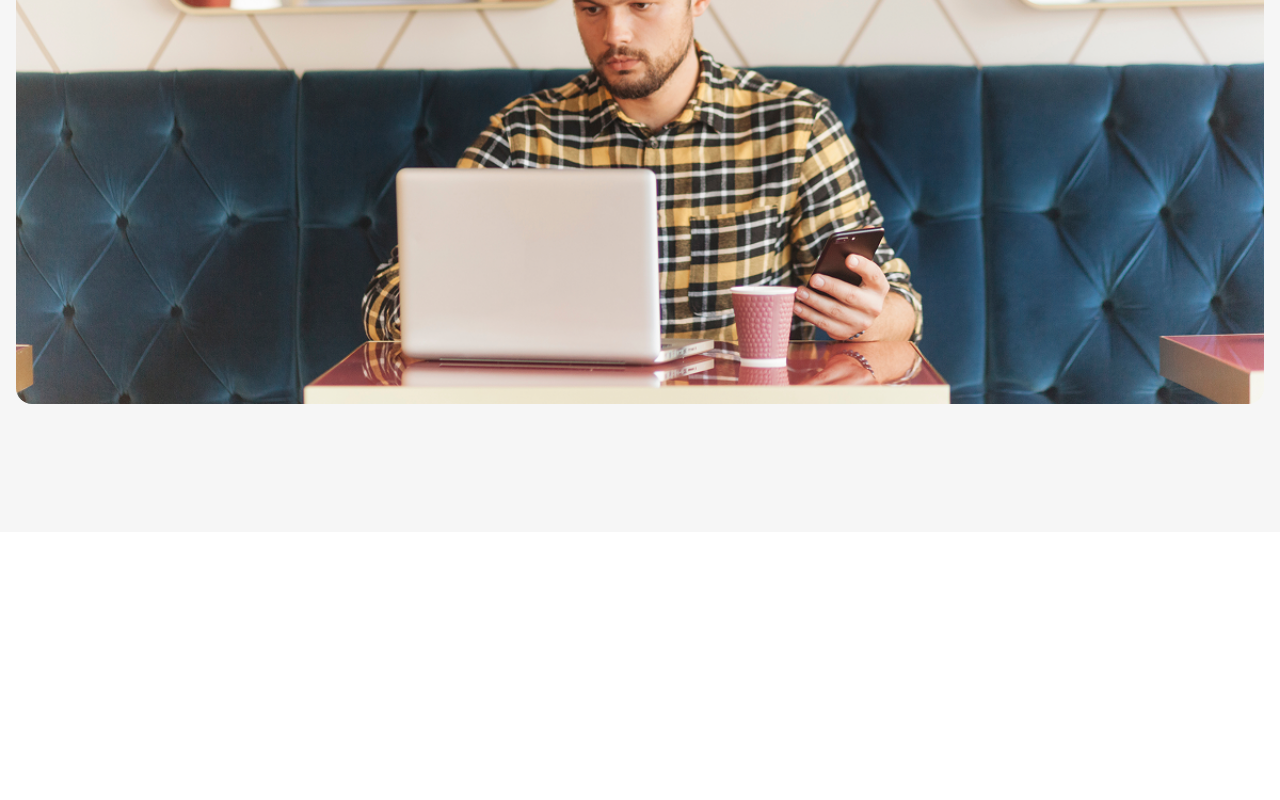
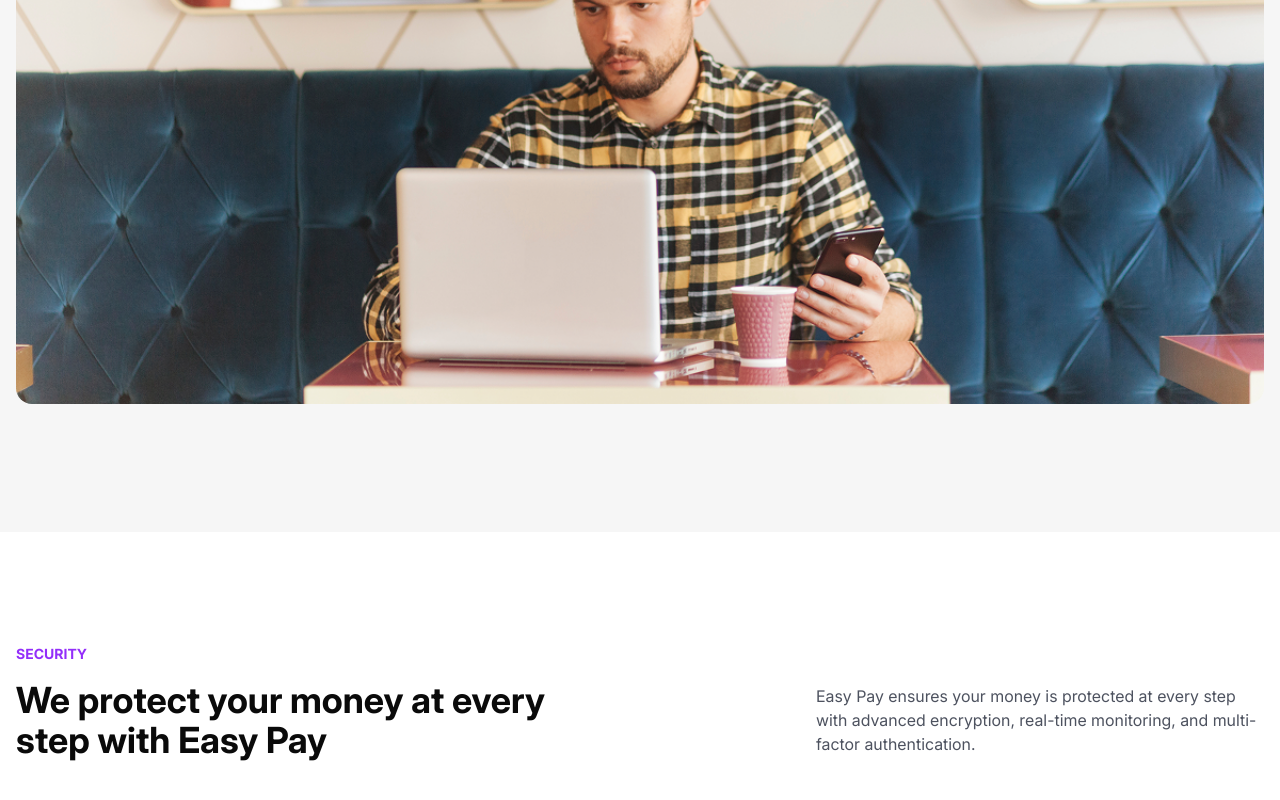
Before and after one commit to md-zeon/easy-pay, a Next.js app: page / in a window 1280 px wide. Shown: the part 2381-3181 px from the top of the page. Before the commit the page ends 2913 px from the top, so only its background shows below. Built offline with nearby package versions, Linux system fonts and the light colour scheme.

Commit message:
Security Header Section Design Complete

```diff
--- a/app/page.tsx
+++ b/app/page.tsx
@@ -1,6 +1,7 @@
 import Features from "@/components/Features";
 import Hero from "@/components/Hero";
 import HowItWorks from "@/components/HowItWorks";
+import Security from "@/components/Security";
 
 export default function Home() {
   return (
@@ -13,6 +14,9 @@ export default function Home() {
 
       {/* How it works Section */}
       <HowItWorks />
+
+      {/* Security Section */}
+      <Security />
     </>
   );
 }
--- /dev/null
+++ b/components/Security.tsx
@@ -0,0 +1,18 @@
+const Security = () => {
+    return (
+        <section className='px-4 max-w-[1440px] mx-auto'>
+            <h2 className="text-[#932EFA] uppercase text-sm font-bold mb-4">SECURITY</h2>
+            <div className="flex flex-col md:flex-row justify-between items-center gap-10 mb-12">
+                <h1 className="text-4xl font-bold w-xl">
+                    We protect your money at every step with Easy Pay
+                </h1>
+                <p className="text-[#4D525F] w-xl md:w-md">
+                    Easy Pay ensures your money is protected at every step with advanced encryption, real-time monitoring, and multi-factor authentication.
+                </p>
+            </div>
+
+        </section>
+    )
+}
+
+export default Security
```
